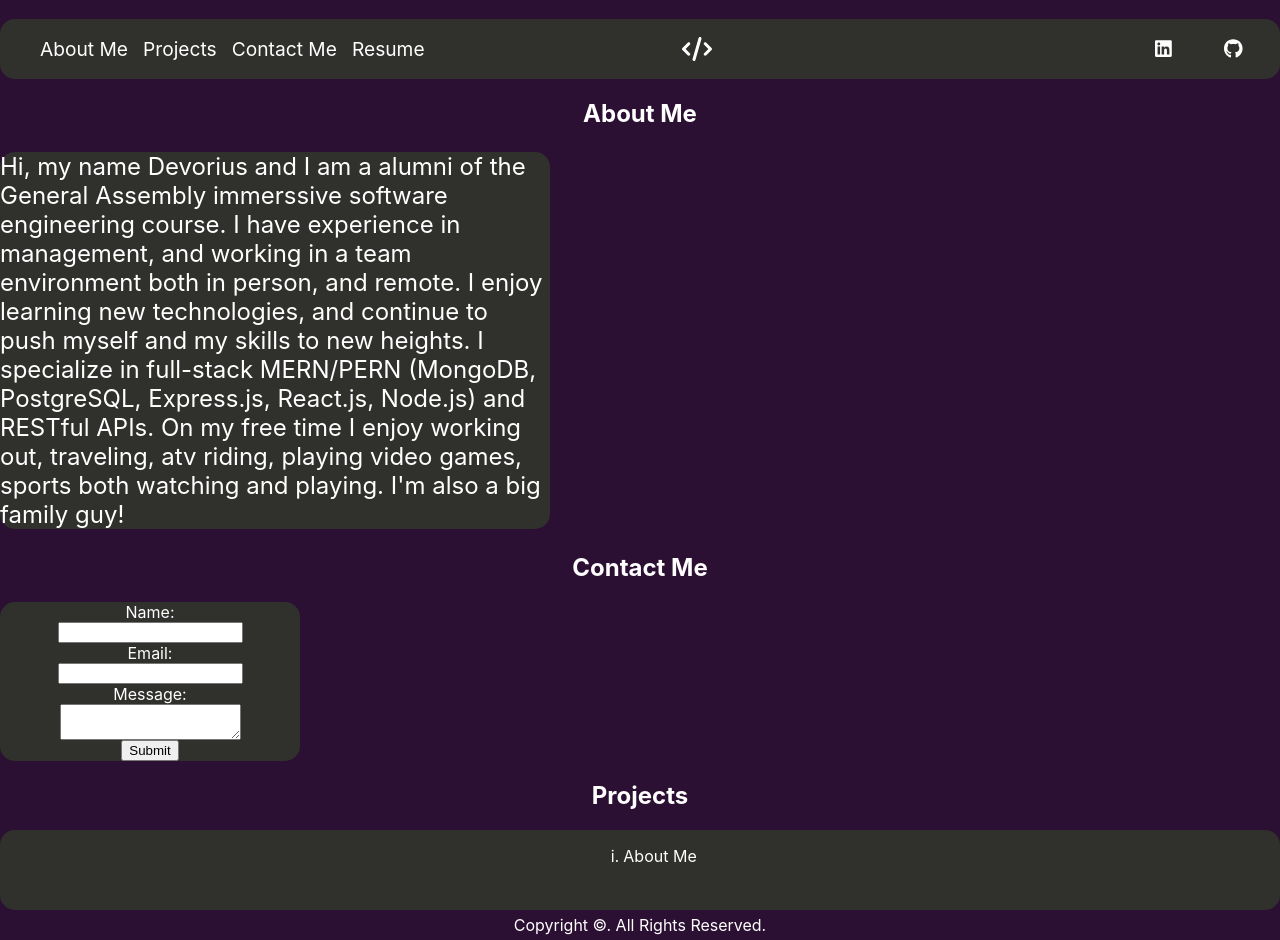
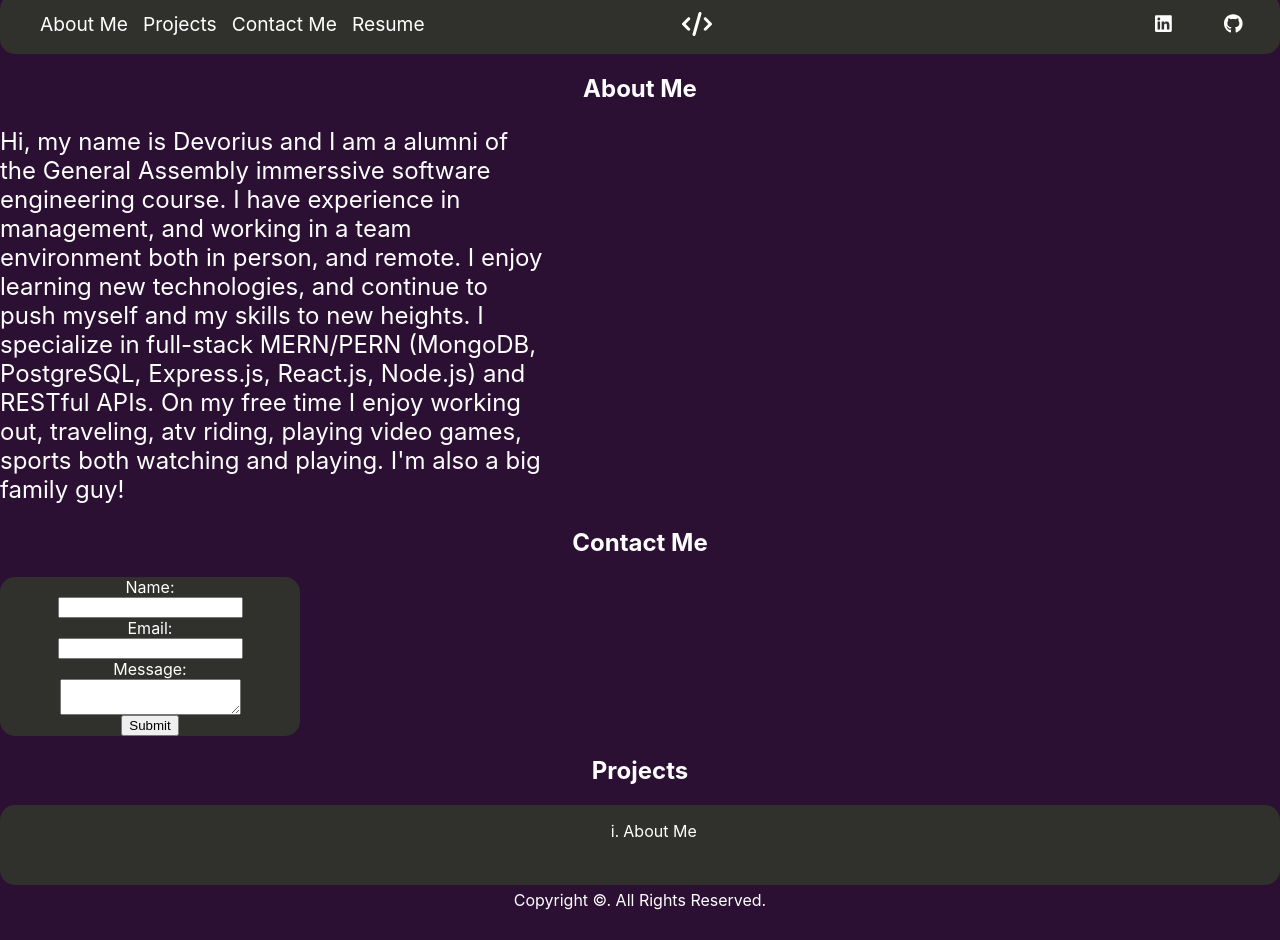
Before and after one commit to Devorius23/personal-portfolio-1, a React (Create React App) app in the folder personal-portfolio-1/: page / in a window 1280 px wide. After the commit the page ends 915 px from the top, so only its background shows below. Built offline with nearby package versions, Linux system fonts and the light colour scheme.

Commit message:
Port Update

```diff
--- a/personal-portfolio-1/src/App.css
+++ b/personal-portfolio-1/src/App.css
@@ -9,19 +9,22 @@ Body{
   justify-content: center;
 }
 
+
 nav ul {
   align-items: center;
   height: 60px;
   background-color:#30302D;
+  align-self: flex-start;
+  justify-content: flex-start;
   list-style-type: none;
   display: flex;
   flex-direction: row;
   gap: 15px;
   border-radius: 15px;
   font-size: 1.2rem;
+  margin-top: -6px;
+}
 
-
-}
 
 nav a:hover {
   color: maroon;
@@ -76,7 +79,7 @@ a {
   max-width: 550px;
   color: #FFFFFF;
   box-sizing: border-box;
-  background-color:#30302D;
+  /* background-color:#30302D; */
   font-size: 1.5rem;
   justify-content: center;
   border-radius: 15px;
--- a/personal-portfolio-1/src/App.js
+++ b/personal-portfolio-1/src/App.js
@@ -1,6 +1,6 @@
 import './App.css';
 import { FontAwesomeIcon } from '@fortawesome/react-fontawesome'
-import {faGithub, faLinkedin,} from '@fortawesome/free-brands-svg-icons'
+import {faGithub,faLinkedin} from '@fortawesome/free-brands-svg-icons'
 import { faCode } from '@fortawesome/free-solid-svg-icons'
 
 
@@ -12,6 +12,7 @@ const App = () => {
 
   return (
     <>
+
         <nav>
           <ul>
           <li><a href="http://localhost:3001/" ><FontAwesomeIcon icon={faCode} /></a></li>
@@ -32,12 +33,9 @@ const App = () => {
         </div>
 
 
-        {/* <img className="pic" src="./Port.jpg" alt="" /> */}
-
-
         <div>
           <h2 className="header">About Me</h2>
-          <p className="about"> Hi, my name Devorius and I am a alumni of the General Assembly immerssive software engineering course. I have experience in management, and working in a team environment both in person, and remote. I enjoy learning new technologies, and continue to push myself and my skills to new heights. I specialize in full-stack MERN/PERN (MongoDB, PostgreSQL, Express.js, React.js, Node.js) and RESTful APIs.  On my free time I enjoy working out, traveling, atv riding, playing video games, sports both watching and playing. I'm also a big family guy!</p>
+          <p className="about"> Hi, my name is Devorius and I am a alumni of the General Assembly immerssive software engineering course. I have experience in management, and working in a team environment both in person, and remote. I enjoy learning new technologies, and continue to push myself and my skills to new heights. I specialize in full-stack MERN/PERN (MongoDB, PostgreSQL, Express.js, React.js, Node.js) and RESTful APIs.  On my free time I enjoy working out, traveling, atv riding, playing video games, sports both watching and playing. I'm also a big family guy!</p>
 
         </div>
 
@@ -63,8 +61,13 @@ const App = () => {
         <div >
           <h2 className="header-2">Projects</h2>
           <div className="projects">
+            {/* <ul className="pros">
+              <li><FontAwesomeIcon icon={faPython}/></li>
+              <li><FontAwesomeIcon icon={faReact}/></li>
+              <li><FontAwesomeIcon icon={faJs}/></li>
+            </ul> */}
             <ol type="i" >
-              <li><a href=''> About Me</a></li>
+              <li><a href='https://app.netlify.com/sites/charming-donut-1fc45a/deploys'> About Me</a></li>
 
             </ol>
           </div>
```
